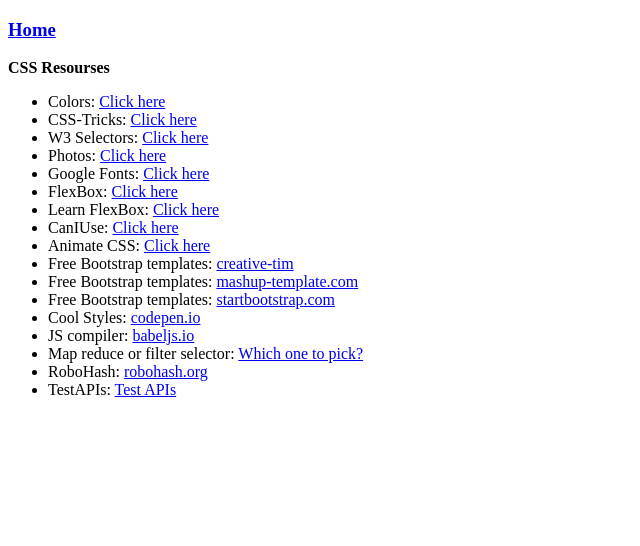
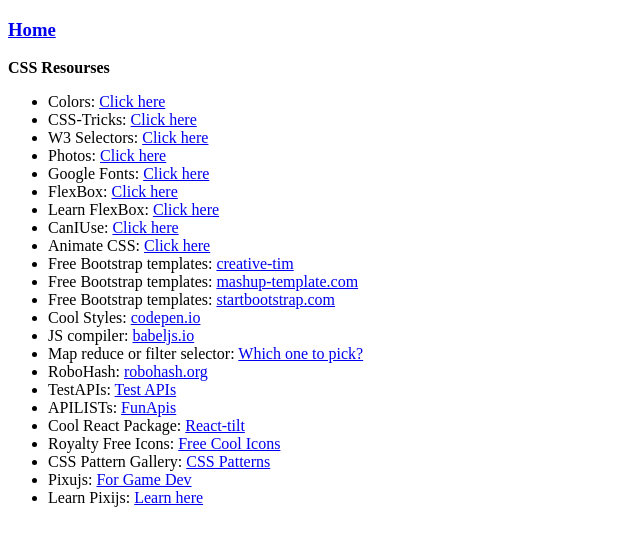
Before and after one commit to SyedHamdanSher/Profile, a plain HTML site: page htmlchallenge/resourses.html in a window 1280 px wide. Shown: the whole page, without its empty margins (0-640 px from the left). Drawn offline with Linux system fonts and the light colour scheme.

Commit message:
cool resourses added April 2018

```diff
--- a/htmlchallenge/resourses.html
+++ b/htmlchallenge/resourses.html
@@ -24,6 +24,12 @@
 		<li>Map reduce or filter selector: <a href="https://sdras.github.io/array-explorer/">Which one to pick?</a></li>
 		<li>RoboHash: <a href="https://robohash.org/">robohash.org</a></li>
 		<li>TestAPIs: <a href="https://jsonplaceholder.typicode.com/">Test APIs</a></li>
+		<li>APILISTs: <a href="https://apilist.fun/">FunApis</a></li>
+		<li>Cool React Package: <a href="https://www.npmjs.com/package/react-tilt">React-tilt</a></li>
+		<li>Royalty Free Icons: <a href="https://icons8.com/icon/">Free Cool Icons</a></li>
+		<li>CSS Pattern Gallery: <a href="http://lea.verou.me/css3patterns/">CSS Patterns</a></li>
+		<li>Pixujs: <a href="http://pixijs.io/examples/#/basics/">For Game Dev</a></li>
+		<li>Learn Pixijs: <a href="https://github.com/kittykatattack/learningPixi">Learn here</a></li>
 
 	</ul>
 </body>
```
